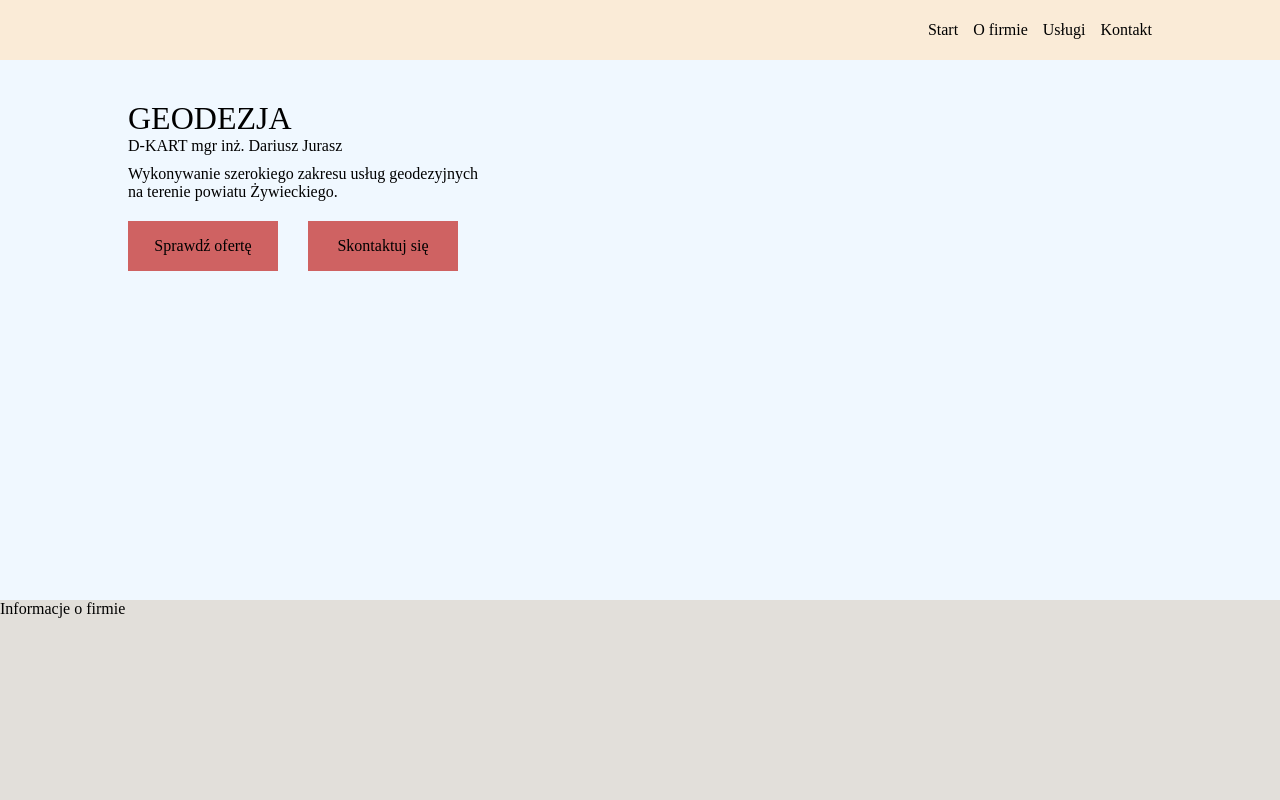
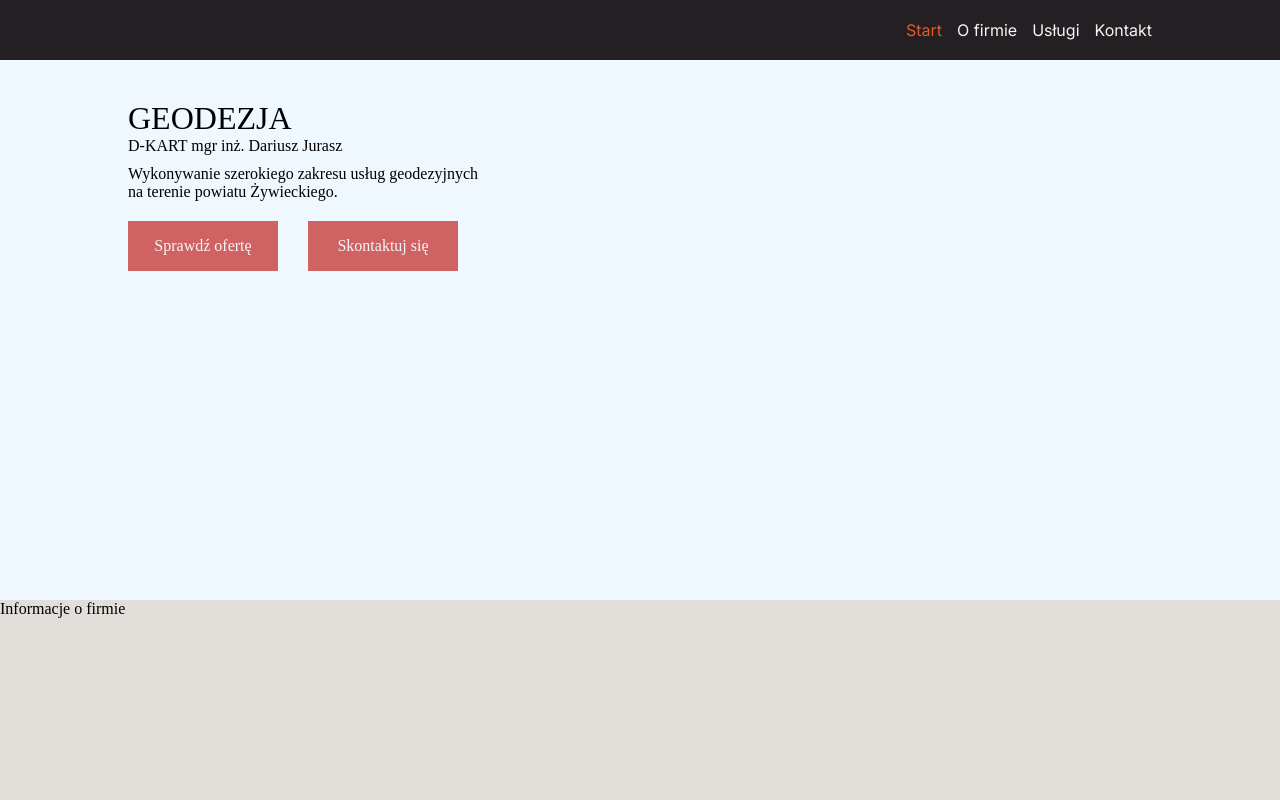
Before and after one commit to FutureInventor/GeodesyWebPage, a plain HTML site: page index.html in a window 1280 px wide. Both pictures are taken after a click on the link "Start". Shown: the top 800 px of the page. Drawn offline with Linux system fonts and the light colour scheme.

Commit message:
Adds styles to menu bar

```diff
--- a/index.html
+++ b/index.html
@@ -7,20 +7,23 @@
         <title>
             Usługi Geodezyjne mgr inż. Dariusz Jurasz
         </title>
+        <link rel="preconnect" href="https://fonts.googleapis.com">
+        <link rel="preconnect" href="https://fonts.gstatic.com" crossorigin>
+        <link href="https://fonts.googleapis.com/css2?family=Inter&display=swap" rel="stylesheet">
     </head>
     <body>
         <div class="menu">
             <div class="menu-content">
-                <a href="#sta">
+                <a id="menu" onclick="changeMenuStatus('menu')" href="#sta">
                     Start
                 </a>
-                <a href="#ofir">
+                <a id="about" onclick="changeMenuStatus('about')" href="#ofir">
                     O firmie
                 </a>
-                <a href="#usl">
+                <a id="services" onclick="changeMenuStatus('services')"  href="#usl">
                     Usługi
                 </a>
-                <a href="#kont">
+                <a id="contact" onclick="changeMenuStatus('contact')" href="#kont">
                     Kontakt
                 </a>
             </div>
@@ -142,16 +145,17 @@
         }
 
         a {
-            color:#000;
+            color: #F5F5F5;
             text-decoration:none;
         }
 
         .menu {
             align-items: center;
-            background-color: antiquewhite;
+            background-color: #231f23;
             display: flex;
             height: 60px;
             flex-direction: row;
+            font-family: 'Inter', sans-serif;
             justify-content: center;
             position: fixed;
             top: 0;
@@ -279,4 +283,20 @@
             width: 80vw
         }
     </style>
+
+    <script>
+        document.getElementById("menu").style.color="#E55829"
+
+        function changeMenuStatus(id){
+            const idNames = ["menu", "about", "services", "contact"]
+            idNames.forEach(element => {
+                if (element === id){
+                    document.getElementById(element).style.color="#E55829"
+                }
+                else {
+                    document.getElementById(element).style.color="#F5F5F5"
+                }
+            })
+        }
+    </script>
 </html>
```
